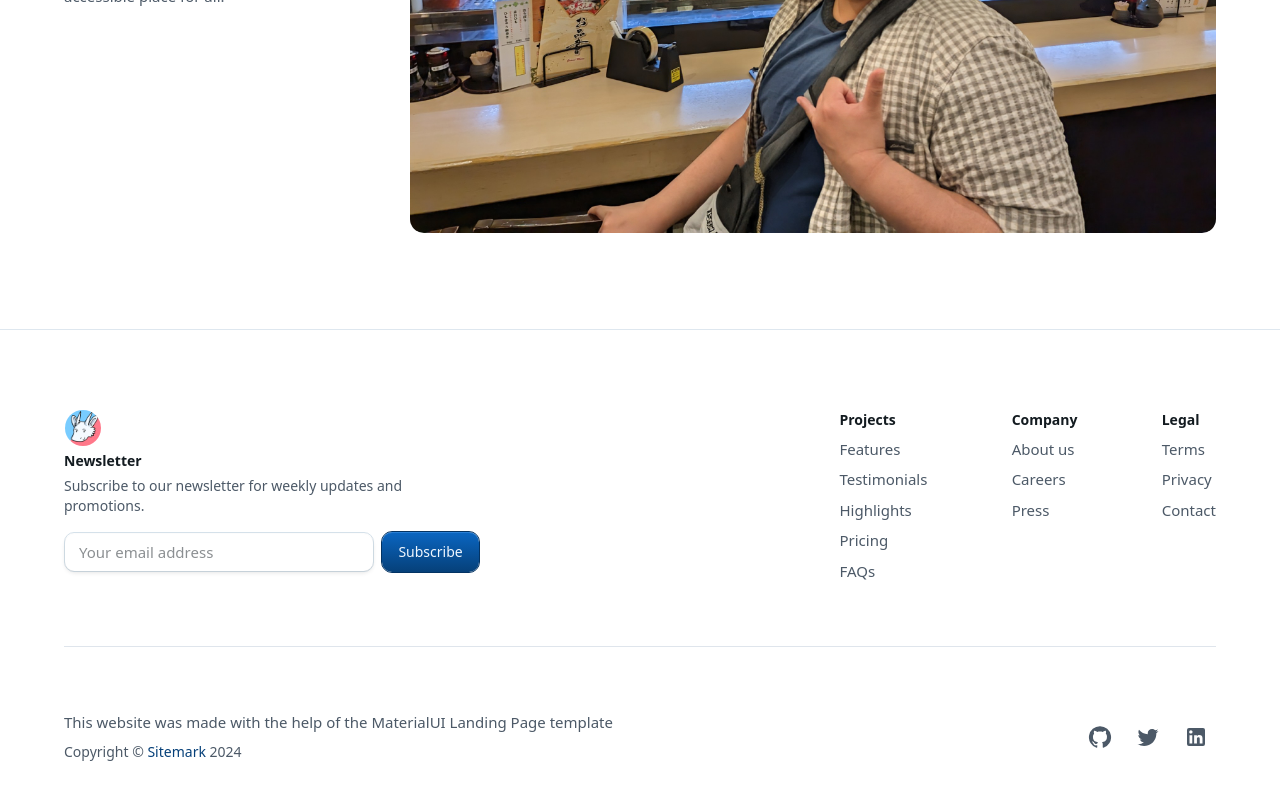
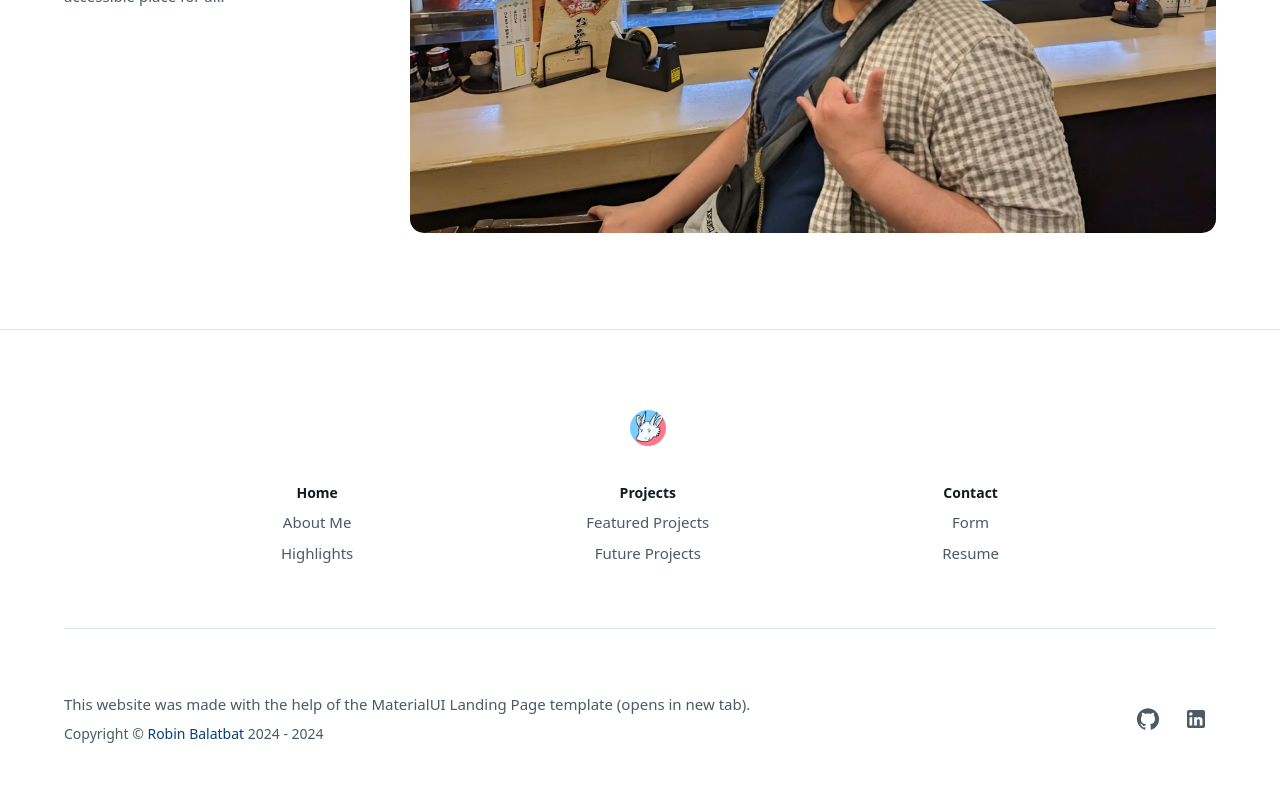
Before and after one commit to robin-balatbat/Portfolio_Website, a React (Vite) app: page /#/ in a window 1280 px wide. Shown: the part 532-1332 px from the top of the page. Built offline with nearby package versions, Linux system fonts and the light colour scheme.

Commit message:
Adjust footer navigation

```diff
--- a/src/components/Footer.jsx
+++ b/src/components/Footer.jsx
@@ -1,11 +1,9 @@
 import {
   Box,
-  Button,
   Container,
   IconButton,
   Link,
   Stack,
-  TextField,
   Typography
 } from "@mui/material";
 import { useTheme } from "@mui/material/styles";
@@ -15,6 +13,7 @@ import InstagramIcon from "@mui/icons-material/Instagram";
 import YouTubeIcon from "@mui/icons-material/YouTube";
 import FacebookIcon from "@mui/icons-material/GitHub";
 import LinkedInIcon from "@mui/icons-material/LinkedIn";
+import OpenInNewIcon from "@mui/icons-material/OpenInNew";
 
 import PersonalLogo from "../assets/Personal_Logo.png";
 
@@ -30,7 +29,8 @@ const Copyright = () => {
   return (
     <Typography variant="body2" color="text.secondary" mt={1}>
       {"Copyright © "}
-      <Link href="https://mui.com/">Sitemark&nbsp;</Link>
+      <Link href="https://mui.com/">Robin Balatbat&nbsp;</Link>
+      {"2024 - "}
       {new Date().getFullYear()}
     </Typography>
   );
@@ -48,66 +48,53 @@ const Footer = () => {
         alignItems: "center",
         gap: { xs: 4, sm: 8 },
         py: { xs: 8, sm: 10 },
-        textAlign: { sm: "center", md: "left" }
-      }}
-    >
-      <Box
-        sx={{
-          display: "flex",
-          flexDirection: { xs: "column", sm: "row" },
-          width: "100%",
-          justifyContent: "space-between"
+        textAlign: "center"
       }}
     >
       <Box
         sx={{
           display: "flex",
           flexDirection: "column",
-            gap: 4,
-            minWidth: { xs: "100%", sm: "60%" }
+          width: "100%",
+          justifyContent: "center",
+          gap: 4
         }}
       >
-          <Box sx={{ width: { xs: "100%", sm: "60%" } }}>
-            <Box sx={{ ml: "-15px" }}>
+        <Box sx={{ alignSelf: "center" }}>
           <img
             src={PersonalLogo}
             style={logoStyle}
             alt="Robin Balatbat personal logo"
           />
         </Box>
-            <Typography variant="body2" fontWeight={600} gutterBottom>
-              Newsletter
+        <Box
+          sx={{
+            display: "flex",
+            flexDirection: "row",
+            gap: 2,
+            justifyContent: { xs: "space-around", sm: "space-evenly" }
+          }}
+        >
+          <Box
+            sx={{
+              display: "flex",
+              flexDirection: "column",
+              gap: 1
+            }}
+          >
+            <Typography variant="body2" fontWeight={600}>
+              Home
             </Typography>
-            <Typography variant="body2" color="text.secondary" mb={2}>
-              Subscribe to our newsletter for weekly updates and promotions.
-            </Typography>
-            <Stack direction="row" spacing={1} useFlexGap>
-              <TextField
-                id="outlined-basic"
-                hiddenLabel
-                size="small"
-                variant="outlined"
-                fullWidth
-                aria-label="Enter your email address"
-                placeholder="Your email address"
-                inputProps={{
-                  autoComplete: "off",
-                  "aria-label": "Enter your email address"
-                }}
-              />
-              <Button
-                variant="contained"
-                color="primary"
-                sx={{ flexShrink: 0 }}
-              >
-                Subscribe
-              </Button>
-            </Stack>
-          </Box>
+            <Link color="text.secondary" href="#">
+              About Me
+            </Link>
+            <Link color="text.secondary" href="#">
+              Highlights
+            </Link>
           </Box>
           <Box
             sx={{
-            display: { xs: "none", sm: "flex" },
+              display: "flex",
               flexDirection: "column",
               gap: 1
             }}
@@ -116,60 +103,29 @@ const Footer = () => {
               Projects
             </Typography>
             <Link color="text.secondary" href="#">
-            Features
+              Featured Projects
             </Link>
             <Link color="text.secondary" href="#">
-            Testimonials
-          </Link>
-          <Link color="text.secondary" href="#">
-            Highlights
-          </Link>
-          <Link color="text.secondary" href="#">
-            Pricing
-          </Link>
-          <Link color="text.secondary" href="#">
-            FAQs
+              Future Projects
             </Link>
           </Box>
           <Box
             sx={{
-            display: { xs: "none", sm: "flex" },
+              display: "flex",
               flexDirection: "column",
               gap: 1
             }}
           >
             <Typography variant="body2" fontWeight={600}>
-            Company
+              Contact
             </Typography>
             <Link color="text.secondary" href="#">
-            About us
+              Form
             </Link>
             <Link color="text.secondary" href="#">
-            Careers
-          </Link>
-          <Link color="text.secondary" href="#">
-            Press
+              Resume
             </Link>
           </Box>
-        <Box
-          sx={{
-            display: { xs: "none", sm: "flex" },
-            flexDirection: "column",
-            gap: 1
-          }}
-        >
-          <Typography variant="body2" fontWeight={600}>
-            Legal
-          </Typography>
-          <Link color="text.secondary" href="#">
-            Terms
-          </Link>
-          <Link color="text.secondary" href="#">
-            Privacy
-          </Link>
-          <Link color="text.secondary" href="#">
-            Contact
-          </Link>
         </Box>
       </Box>
       <Box
@@ -182,16 +138,21 @@ const Footer = () => {
           borderColor: "divider"
         }}
       >
-        <div>
+        <Stack
+          sx={{
+            textAlign: "left"
+          }}
+        >
           <Link
+            target="_blank"
             color="text.secondary"
             href="https://github.com/mui/material-ui/tree/v5.16.6/docs/data/material/getting-started/templates/landing-page"
           >
             This website was made with the help of the MaterialUI Landing Page
-            template
+            template (opens in new tab).
           </Link>
           <Copyright />
-        </div>
+        </Stack>
         <Stack
           direction="row"
           justifyContent="left"
@@ -203,24 +164,16 @@ const Footer = () => {
         >
           <IconButton
             color="inherit"
-            href="https://github.com/mui"
-            aria-label="GitHub"
+            href="https://github.com/robin-balatbat"
+            aria-label="Robin's GitHub"
             sx={{ alignSelf: "center" }}
           >
             <FacebookIcon />
           </IconButton>
           <IconButton
             color="inherit"
-            href="https://x.com/MaterialUI"
-            aria-label="X"
-            sx={{ alignSelf: "center" }}
-          >
-            <TwitterIcon />
-          </IconButton>
-          <IconButton
-            color="inherit"
-            href="https://www.linkedin.com/company/mui/"
-            aria-label="LinkedIn"
+            href="https://www.linkedin.com/in/robin-balatbat/"
+            aria-label="Robin's LinkedIn"
             sx={{ alignSelf: "center" }}
           >
             <LinkedInIcon />
--- a/src/components/LogoCollection.jsx
+++ b/src/components/LogoCollection.jsx
@@ -13,7 +13,7 @@ const logoStyle = {
 
 const LogoCollection = ({ headline, logos }) => {
   return (
-    <Box id="logoCollection" sx={{ py: 4, }}>
+    <Box id="logoCollection" sx={{ py: 4 }}>
       <Typography
         component="p"
         variant="subtitle2"
```
Lines whose indentation alone changed are shown as unchanged.
